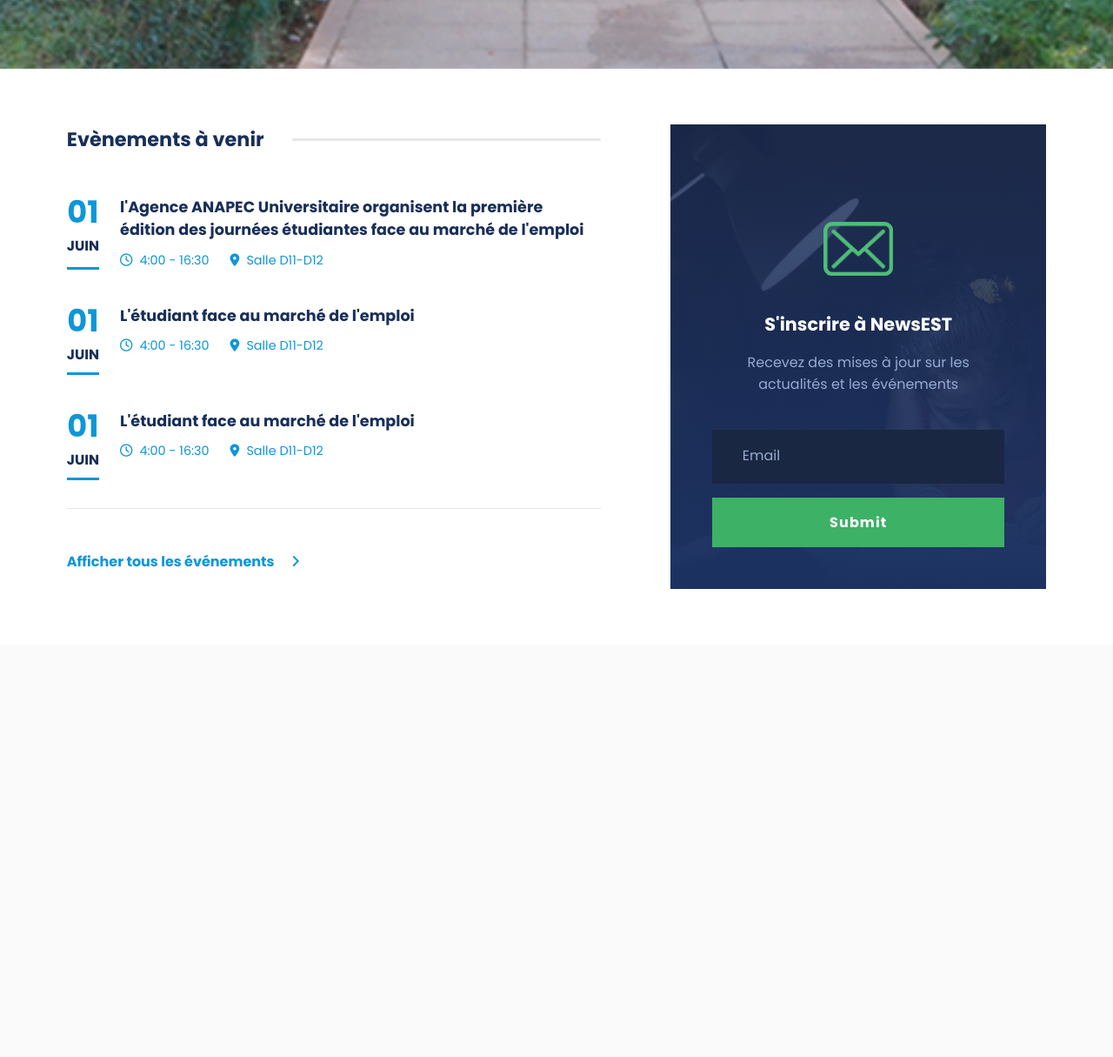
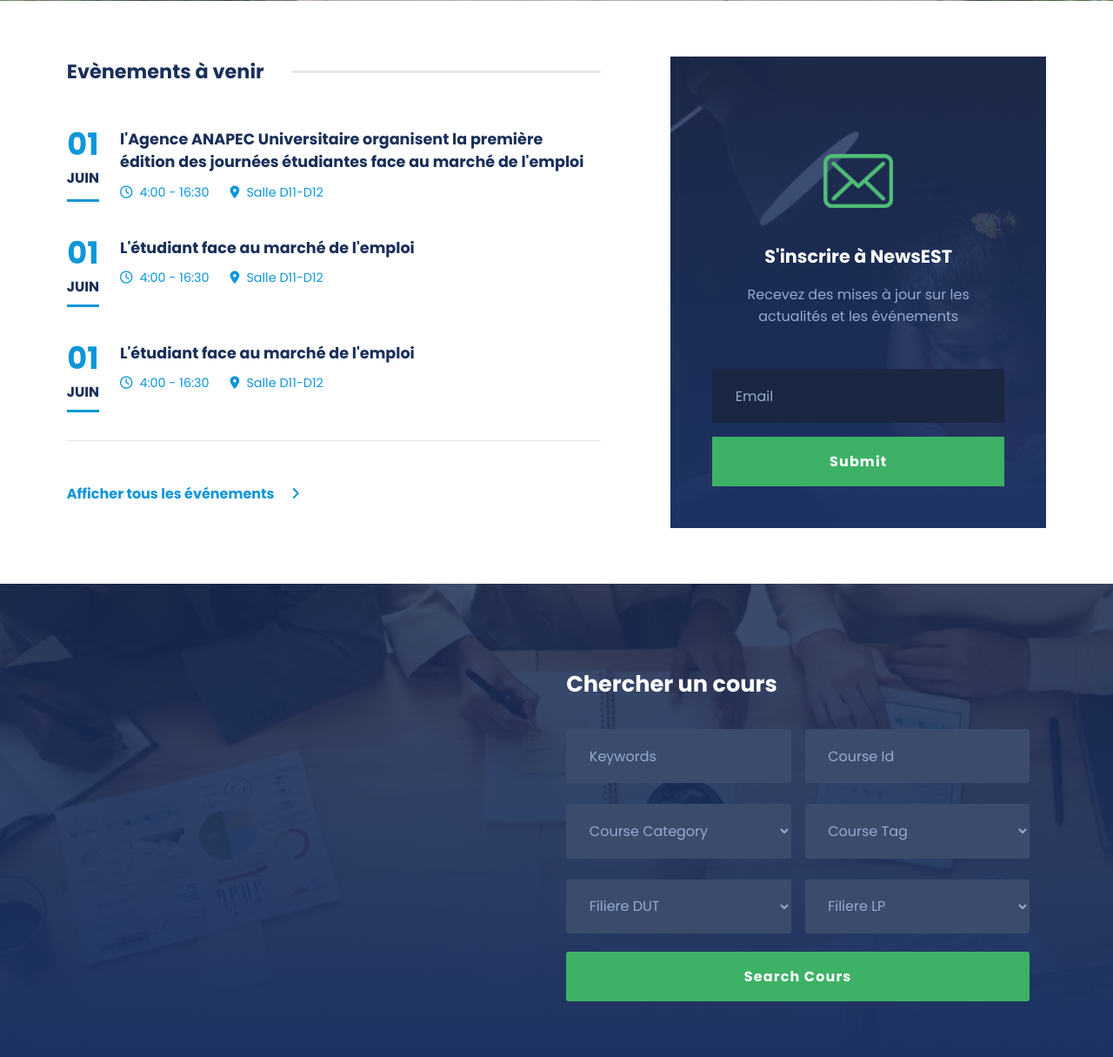
Before and after one commit to SrVeraCruz/PHP-Est_Fes-Front, a PHP site: page / in a window 1280 px wide. Shown: the part 3750-4965 px from the top of the page at 87% size. Before the commit the page ends 4491 px from the top, so only its background shows below. Run offline with PHP 8.4, Linux system fonts and the light colour scheme; some libraries are stand-ins or nearby versions.

Commit message:
Site Est Fes section_chercher_cour

```diff
--- a/css/index.css
+++ b/css/index.css
@@ -319,9 +319,11 @@
   justify-content: center;
   background-color: #fff;
   padding: 2rem;
-
   border-top-left-radius: .2rem;
   border-top-right-radius: .2rem;
+}
+.services>.boxContainer>.mainBox>.content:nth-child(3){
+  border-radius: unset;
 }
 .services>.boxContainer>.mainBox>.content>.box{
   flex: 1 1 15rem;
@@ -446,9 +448,11 @@
 
 .news>.boxContainer{
   display: flex;
+  justify-content: space-between;
 }
 .news>.boxContainer>.box:nth-child(1){
   padding: 5rem 7rem;
+  flex: 1;
 }
 .news>.boxContainer>.box:nth-child(1)>a{
   color: var(--vert);
@@ -790,6 +794,7 @@
 .newsEvents>.boxContainer>.box:nth-child(2)>.inscrireEst>.inscrireEstBox>form>.boxInput>.inputUser{
   width: 100%;
   padding: 1.1rem 1.5rem;
+  margin-top: .5rem;
   font-size: 1rem;
   color: #96aad3;
   background-color: #1a2742;
@@ -803,8 +808,8 @@
 }
 .newsEvents>.boxContainer>.box:nth-child(2)>.inscrireEst>.inscrireEstBox>form>.boxInput>.labelInput{
   position: absolute;
-  top: .9rem;
-  left: 1.5rem;
+  top: 1.5rem;
+  left: 1rem;
   color: #96aad3;
   text-transform: capitalize;
   background-color: #1a2742;
@@ -815,7 +820,7 @@
   pointer-events: none;
   transition: .3s ease-in-out;
 }
-.newsEvents>.boxContainer>.box:nth-child(2)>.inscrireEst>.inscrireEstBox>form>.btn{
+form>.btn{
   width: 100%;
   padding: 1rem;
   font-size: 1rem;
@@ -825,12 +830,103 @@
   letter-spacing: .07rem;
   background-color: var(--vert);
   border: none;
+  cursor: pointer;
   transition: .3s ease-in-out;
 }
-.newsEvents>.boxContainer>.box:nth-child(2)>.inscrireEst>.inscrireEstBox>form>.btn:hover{
+form>.btn:hover{
   opacity: 80%;
 }
 /* Section News Events end */
+
+/* Section Chercher cours start */
+.searchCours>.boxContainer{
+  position: relative;
+  display: flex;
+  width: 100%;
+  overflow: hidden;
+}
+.searchCours>.boxContainer>img{
+  position: absolute;
+  width: 100%;
+  height: 100%;
+  object-fit: cover;
+  filter: brightness(.7);
+  transition: .3s ease-in-out;
+}
+.searchCours>.boxContainer:hover>img{
+  scale: 1.06;
+  filter: brightness(.2);
+}
+.searchCours>.boxContainer>.searchBox{
+  width: 100%;
+  height: 100%;
+  padding: 6rem 6rem 4rem 0;
+  display: flex;
+  flex-direction: column;
+  justify-content: center;
+  align-items: end;
+  background-image: linear-gradient(to bottom ,#1c3261b5, #1c3261);
+  z-index: 1;
+}
+.searchCours>.boxContainer>.searchBox>.searchContent{
+  width: 45%;
+  min-width: 25rem;
+}
+.searchCours>.boxContainer>.searchBox>.searchContent>h3{
+  font-size: 1.6rem;
+  color: #fff;
+  margin-bottom: 1.5rem;
+}
+.searchCours>.boxContainer>.searchBox>.searchContent>form>.globalInputBox{
+  display: grid;
+  grid-template-columns: repeat(2, 1fr);
+  gap: 1rem;
+  margin-bottom: 1.3rem;
+}
+.searchCours>.boxContainer>.searchBox>.searchContent>form>.globalInputBox>.boxInput{
+  position: relative;
+}
+.searchCours>.boxContainer>.searchBox>.searchContent>form>.globalInputBox>.boxInput>.inputUser{
+  width: 100%;
+  padding: 1.1rem 1.5rem;
+  margin-top: .5rem;
+  font-size: 1rem;
+  color: #96aad3;
+  background-color: #3b4b6b;
+  border: none;
+  border-radius: .2rem;
+  outline: none;
+  border-bottom: .15rem solid transparent;
+  transition: .3s ease-in-out;
+}
+.searchCours>.boxContainer>.searchBox>.searchContent>form>.globalInputBox>.boxInput>.inputUser:focus{
+  border-bottom: .15rem solid var(--vert);
+}
+.searchCours>.boxContainer>.searchBox>.searchContent>form>.globalInputBox>.boxInput>select{
+  cursor: pointer;
+}
+.searchCours>.boxContainer>.searchBox>.searchContent>form>.globalInputBox>.boxInput>.inputUser>option{
+  background-color: #4b5c7c;
+}
+.searchCours>.boxContainer>.searchBox>.searchContent>form>.globalInputBox>.boxInput>.labelInput{
+  position: absolute;
+  top: 1.5rem;
+  left: 1rem;
+  color: #96aad3;
+  text-transform: capitalize;
+  background-color: #3b4b6b;
+  border: .1rem solid #3b4b6b;
+  padding: .1rem .6rem;
+  border-top-left-radius: .3rem;
+  border-top-right-radius: .3rem;
+  pointer-events: none;
+  transition: .3s ease-in-out;
+}
+.searchCours>.boxContainer>.searchBox>.searchContent>form>.btn{
+  border-radius: .2rem;
+}
+/* Section Chercher cours end */
+
 
 /* Media Query start */
 @media (max-width: 991px){
@@ -1170,6 +1266,13 @@
     border-top: .1rem solid rgba(0, 0, 0, 0.1);
   }
   /* Section News Events end */
+
+  /* Section Chercher cours start */
+  .searchCours>.boxContainer>.searchBox{
+    padding: 5rem 10% 3rem 10%;
+    align-items: center;
+  }
+  /* Section Chercher cours end */
 }
 
 @media (max-width: 768px){
--- a/index.html
+++ b/index.html
@@ -539,6 +539,81 @@
       </div>
     </section>
     <!-- Section News Events end -->
+
+    <!-- Section Chercher cours start -->
+    <section class="searchCours" id="searchCours">
+      <div class="boxContainer">
+        <img src="./img/est_chercherCours.jpg" alt="est_chercherCours">
+        <div class="searchBox">
+          <div class="searchContent">
+            <h3>Chercher un cours</h3>
+            <form>
+              <div class="globalInputBox">
+                <div class="boxInput">
+                  <input type="text" name="inputKeyWord" id="inputKeyWord" class="inputUser" required>
+                  <label for="inputKeyWord" id="labelKeyWord" name="labelKeyWord" class="labelInput">Keywords</label>
+                </div>
+                <div class="boxInput">
+                  <input type="text" name="inputCourId" id="inputCourId" class="inputUser" required>
+                  <label for="inputCourId" id="labelCourId" name="labelCourId" class="labelInput">Course Id</label>
+                </div>
+                <div class="boxInput">
+                  <select name="inputCourCat" id="inputCourCat" class="inputUser" required>
+                    <option value=""></option>
+                    <option value="accounting-elective-courses">Accounting Elective Courses</option>
+                    <option value="accounting-required-courses">Accounting Required Courses</option>
+                  </select>
+                  <label for="inputCourCat" id="labelCourCat" name="labelCourCat" class="labelInput">Course Category</label>
+                </div>
+                <div class="boxInput">
+                  <select name="inputCourseTag" id="inputCourseTag" class="inputUser" required>
+                    <option value=""></option>
+                    <option value="course-tag">Course Tag</option>
+                  </select>
+                  <label for="inputCourseTag" id="labelCourseTag" name="labelCourseTag" class="labelInput">Course Tag</label>
+                </div>
+                <div class="boxInput">
+                  <select name="inputFiliereDut" id="inputFiliereDut" class="inputUser">
+                    <option value=""></option>
+                    <option value="genie-mecanique">Génie Mécanique</option>
+                    <option value="genie-electrique">Génie Électrique</option>
+                    <option value="reseaux-et-telecommunications">Réseaux et Télècommunications</option>
+                    <option value="genie-des-procedes">Génie des Procédés</option>
+                    <option value="genie-agroalimentaire">Génie Agroalimentaire</option>
+                    <option value="genie-industiel">Génie Industiel</option>
+                    <option value="genie-informatique">Génie Informatique</option>
+                    <option value="informatique-decisionnelle">informatique decisionnelle</option>
+                    <option value="genie-thermique">Génie Thermique</option>
+                    <option value="techniques-de-managment">Techniques de Managment</option>
+                    <option value="gestion-de-ressources-humaines">Gestion de Ressources Humaines</option>
+                    <option value="gestion-commerciale">Gestion Commerciale</option>
+                    <option value="gestion-logistique">Gestion Logistique</option>
+                    <option value="systeme-embarques">Système Embarqués</option>
+                  </select>
+                  <label for="inputFiliereDut" id="labelFiliereDut" name="labelFiliereDut" class="labelInput">Filiere DUT</label>
+                </div>
+                <div class="boxInput">
+                  <select name="inputFiliereLp" id="inputFiliereLp" class="inputUser">
+                    <option value=""></option>
+                    <option value="logistique">Logistique</option>
+                    <option value="maintenance-electroniques">Maintenance Electroniques</option>
+                    <option value="production-industrielle">Production Industrielle</option>
+                    <option value="genie-des-procedes">Génie des Procédés</option>
+                    <option value="qualite-en-agroalimentare">Qualité En Agroalimentare</option>
+                    <option value="tannerie-et-industrie-du-cuir">Tannerie Et Idustrie Du Cuir</option>
+                    <option value="genie-informatique">Génie Informatique</option>
+                    <option value="energies-renouvables">Technologies Des Energies Renouvables</option>
+                  </select>
+                  <label for="inputFiliereLp" id="labelFiliereLp" name="labelFiliereLp" class="labelInput">Filiere LP</label>
+                </div>
+              </div>
+              <input class="btn" type="submit" value="Search Cours">
+            </form>
+          </div>
+        </div>
+      </div>
+    </section>
+    <!-- Section Chercher cours end -->
   </main>
 </body>
 </html>
--- a/js/index.js
+++ b/js/index.js
@@ -20,8 +20,9 @@
 let imgBox2 = document.querySelectorAll('.imgBox2');
 let scrollHeader = document.querySelectorAll('.scrollHeader');
 let ancar = document.querySelector('.ancar');
-let inputUser = document.querySelector('.inputUser');
-let labelInput = document.querySelector('.labelInput');
+let inputUsers = document.querySelectorAll('.inputUser');
+let labelInputs = document.querySelectorAll('.labelInput');
+let selectOptions = document.querySelectorAll('.boxInput>.inputUser>option');
 let widthWindow = window.innerWidth;
 let widthSlide1 = imgBox[0].clientWidth;
 let widthSlide2 = imgBox2[0].clientWidth;
@@ -184,14 +185,18 @@
 /* Scroll-header end */
 
 /* Input:focus ~ label start */
+for(i=0; i < inputUsers.length; i++){
+  let inputUser = inputUsers[i];
+  let labelInput = labelInputs[i];
+
   inputUser.addEventListener("focusin", ()=> {
     if(inputUser.value == ""){
       labelInput.style.color = '#3db166';
-    labelInput.style.top = "-1.1rem";
+      labelInput.style.top = "-.9rem";
       labelInput.style.left = "0";
       labelInput.style.fontSize = ".7rem";
       labelInput.style.border = ".1rem solid #3db166";
-    labelInput.style.borderBottom = ".1rem solid #1a2742";
+      labelInput.style.borderBottom = ".1rem solid transparent";
       inputUser.style.borderBottom = ".1rem solid #3db166";
     }
   })
@@ -199,11 +204,26 @@
   inputUser.addEventListener("focusout", ()=> {
     if(inputUser.value == ""){
       labelInput.style.color = '#96aad3';
-    labelInput.style.top = ".9rem";
-    labelInput.style.left = "1.5rem";
+      labelInput.style.top = "1.5rem";
+      labelInput.style.left = "1rem";
       labelInput.style.fontSize = "1rem";
-    labelInput.style.border = ".1rem solid #1a2742";
-    inputUser.style.borderBottom = ".1rem solid #1a2742";
+      labelInput.style.border = ".1rem solid transparent";
+      inputUser.style.borderBottom = ".1rem solid transparent";
     }
   })
+}
 /* Input:focus ~ label end */
+
+
+
+/* option:hover ~ select start */
+
+// for(i=0; i < selectOptions.length; i++){
+//   let option = selectOptions[i];
+
+//   option.onclick =()=> {
+//     console.log(option);
+//   }
+// }
+
+/* option:hover ~ select end */
```
Also changed, not shown: img/est_chercherCours.jpg (added). Lines whose indentation alone changed are shown as unchanged.
